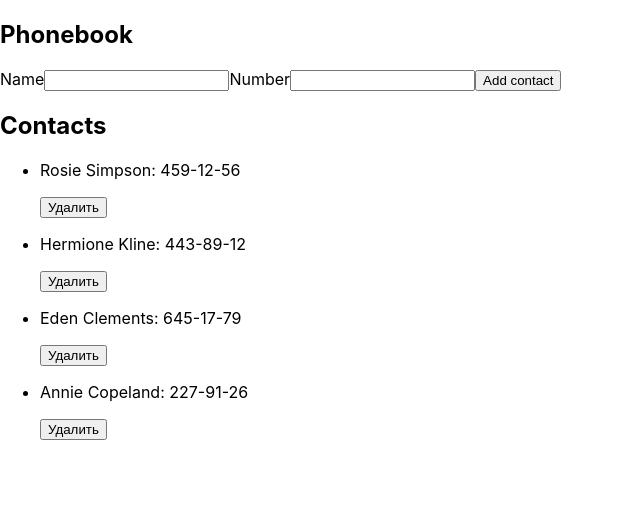
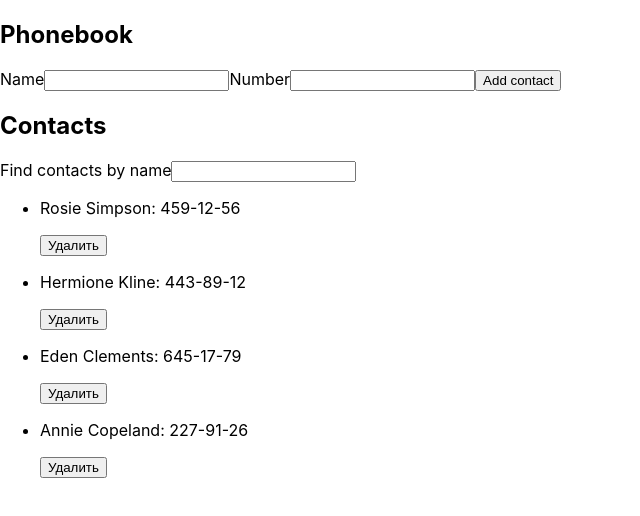
Before and after one commit to ripper3061/goit-react-hw-02-phonebook, a React (Create React App) app: page / in a window 1280 px wide. Shown: the top 516 px of the page, without its empty margins (0-640 px from the left). Built offline with nearby package versions, Linux system fonts and the light colour scheme.

Commit message:
поле фильтр

```diff
--- a/src/components/App.jsx
+++ b/src/components/App.jsx
@@ -14,6 +14,8 @@ class App extends Component {
     filter: '',
   };
 
+  filterInputId = nanoid();
+
   formSubmithandler = data => {
     const id = nanoid(10);
 
@@ -22,6 +24,12 @@ class App extends Component {
     }));
 
     // this.setState(prevState => prevState.contacts.push({ id, ...data }));
+  };
+
+  filterChange = e => {
+    const { value } = e.currentTarget;
+
+    this.setState({ filter: value });
   };
 
   deleteContact = id => {
@@ -37,6 +45,12 @@ class App extends Component {
         <ContactForm onSubmit={this.formSubmithandler} />
 
         <h2>Contacts</h2>
+        <label htmlFor={this.filterInputId}>Find contacts by name</label>
+        <input
+          type="text"
+          id={this.filterInputId}
+          onChange={this.filterChange}
+        />
         <ContactsList
           contactsList={this.state.contacts}
           deleteContact={this.deleteContact}
```
